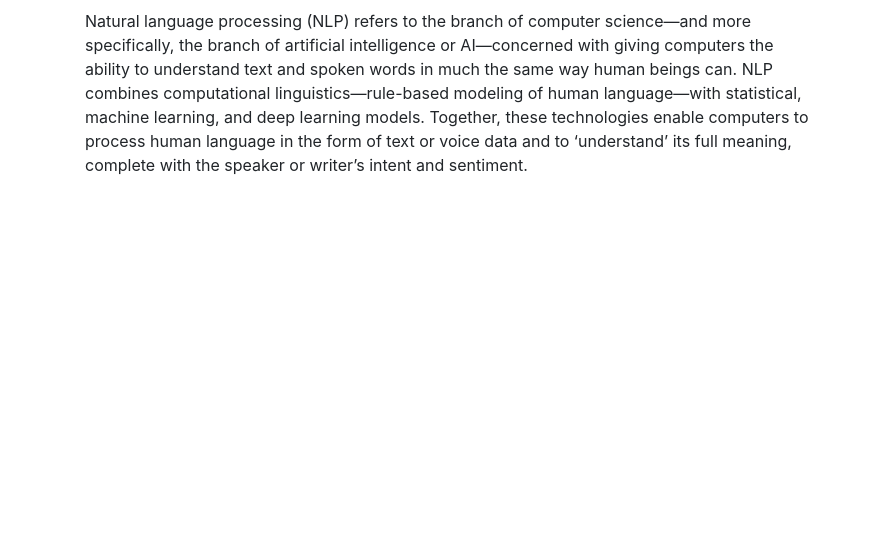
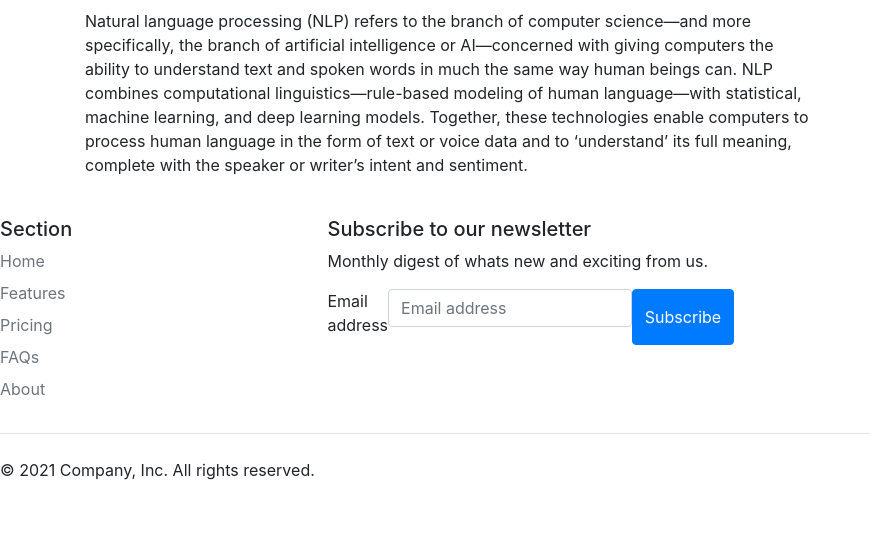
Before and after one commit to kvishalrj/MyShop, a Django app: page /blog/blogpost/1 in a window 1280 px wide. Shown: the part 567-1115 px from the top of the page, without its empty margins (0-870 px from the left). Before the commit the page ends 742 px from the top, so only its background shows below. Run offline with Django 4.2, Linux system fonts and the light colour scheme; data comes from the database, SQL or seed files in the repository; some libraries are stand-ins or nearby versions.

Commit message:
footer added

```diff
--- a/shop/templates/shop/basic.html
+++ b/shop/templates/shop/basic.html
@@ -69,6 +69,63 @@
   </nav>
 
   {% block body %} {% endblock %}
+  <footer class="mt-4">
+    <div class="row mt-4">
+      <div class="col-2">
+        <h5>Section</h5>
+        <ul class="nav flex-column">
+          <li class="nav-item mb-2"><a href="#" class="nav-link p-0 text-muted">Home</a></li>
+          <li class="nav-item mb-2"><a href="#" class="nav-link p-0 text-muted">Features</a></li>
+          <li class="nav-item mb-2"><a href="#" class="nav-link p-0 text-muted">Pricing</a></li>
+          <li class="nav-item mb-2"><a href="#" class="nav-link p-0 text-muted">FAQs</a></li>
+          <li class="nav-item mb-2"><a href="#" class="nav-link p-0 text-muted">About</a></li>
+        </ul>
+      </div>
+
+      {% comment %} <div class="col-2">
+        <h5>Section</h5>
+        <ul class="nav flex-column">
+          <li class="nav-item mb-2"><a href="#" class="nav-link p-0 text-muted">Home</a></li>
+          <li class="nav-item mb-2"><a href="#" class="nav-link p-0 text-muted">Features</a></li>
+          <li class="nav-item mb-2"><a href="#" class="nav-link p-0 text-muted">Pricing</a></li>
+          <li class="nav-item mb-2"><a href="#" class="nav-link p-0 text-muted">FAQs</a></li>
+          <li class="nav-item mb-2"><a href="#" class="nav-link p-0 text-muted">About</a></li>
+        </ul>
+      </div> {% endcomment %}
+
+      {% comment %} <div class="col-2">
+        <h5>Section</h5>
+        <ul class="nav flex-column">
+          <li class="nav-item mb-2"><a href="#" class="nav-link p-0 text-muted">Home</a></li>
+          <li class="nav-item mb-2"><a href="#" class="nav-link p-0 text-muted">Features</a></li>
+          <li class="nav-item mb-2"><a href="#" class="nav-link p-0 text-muted">Pricing</a></li>
+          <li class="nav-item mb-2"><a href="#" class="nav-link p-0 text-muted">FAQs</a></li>
+          <li class="nav-item mb-2"><a href="#" class="nav-link p-0 text-muted">About</a></li>
+        </ul>
+      </div> {% endcomment %}
+
+      <div class="col-4 offset-1">
+        <form>
+          <h5>Subscribe to our newsletter</h5>
+          <p>Monthly digest of whats new and exciting from us.</p>
+          <div class="d-flex w-100 gap-2">
+            <label for="newsletter1" class="visually-hidden">Email address</label>
+            <input id="newsletter1" type="text" class="form-control" placeholder="Email address">
+            <button class="btn btn-primary" type="button">Subscribe</button>
+          </div>
+        </form>
+      </div>
+    </div>
+
+    <div class="d-flex justify-content-between py-4 my-4 border-top">
+      <p>© 2021 Company, Inc. All rights reserved.</p>
+      <ul class="list-unstyled d-flex">
+        <li class="ms-3"><a class="link-dark" href="#"><svg class="bi" width="24" height="24"><use xlink:href="#twitter"></use></svg></a></li>
+        <li class="ms-3"><a class="link-dark" href="//www.linkedin.com/in/kvishalrj/"><svg class="bi" width="24" height="24"><use xlink:href="#linkedin"></use></svg></a></li>
+        <li class="ms-3"><a class="link-dark" href="#"><svg class="bi" width="24" height="24"><use xlink:href="#facebook"></use></svg></a></li>
+      </ul>
+    </div>
+  </footer>
 
   <!-- Optional JavaScript -->
   <!-- jQuery first, then Popper.js, then Bootstrap JS -->
```
